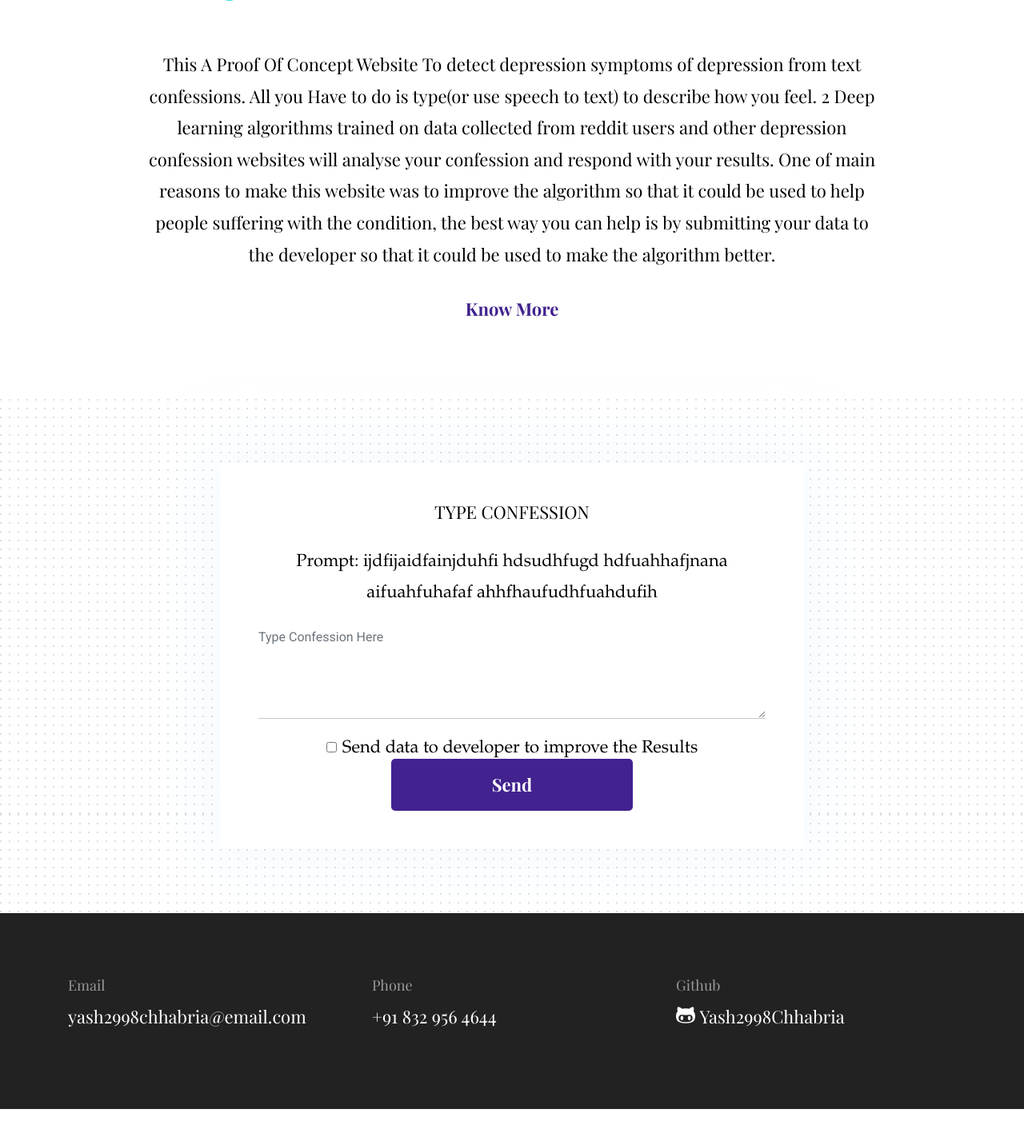
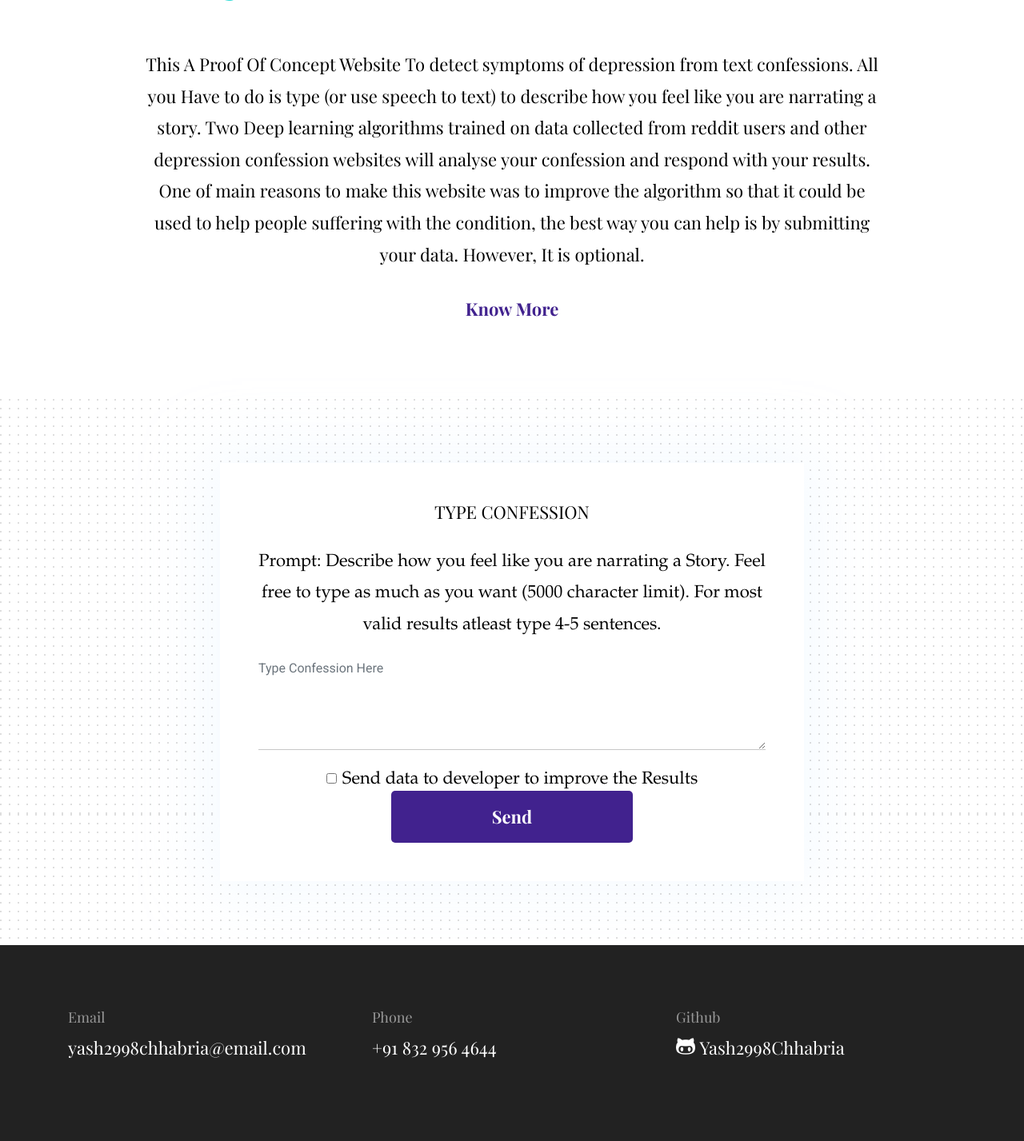
Before and after one commit to yash2998chhabria/Django-RNN, a Django app: page / in a window 1280 px wide; the page is wider, and only the part inside the window is pictured. Shown: the part 815-2242 px from the top of that part at 80% size. Before the commit the page ends 2202 px from the top of that part, so only its background shows below. Run offline with Django 3.2, Linux system fonts and the light colour scheme; some libraries are stand-ins or nearby versions.

Commit message:
Update home.html

```diff
--- a/Templates/home.html
+++ b/Templates/home.html
@@ -57,7 +57,7 @@
   <div class="container">
     <div class="row">
       <div class="col-lg-10 mx-auto text-center">
-        <p class="font-secondary paragraph-lg text-dark">This A Proof Of Concept Website To detect depression symptoms of depression from text confessions. All you Have to do is type(or use speech to text) to describe how you feel. 2 Deep learning algorithms trained on data collected from reddit users and other depression confession websites will analyse your confession and respond with your results. One of main reasons to make this website was to improve the algorithm so that it could be used to help people suffering with the condition, the best way you can help is by submitting your data to the developer so that it could be used to make the algorithm better.</p>
+        <p class="font-secondary paragraph-lg text-dark">This A Proof Of Concept Website To detect symptoms of depression from text confessions. All you Have to do is type (or use speech to text) to describe how you feel like you are narrating a story. Two Deep learning algorithms trained on data collected from reddit users and other depression confession websites will analyse your confession and respond with your results. One of main reasons to make this website was to improve the algorithm so that it could be used to help people suffering with the condition, the best way you can help is by submitting your data. However, It is optional.</p>
         <a href="about/" class="btn btn-transparent">know more</a>
       </div>
     </div>
@@ -71,7 +71,7 @@
       <div class="col-lg-8 mx-auto">
         <div class="bg-white rounded text-center p-5 shadow-down">
           <h4 class="mb-30">TYPE CONFESSION</h4>
-          <p class="paragraph-lg text-dark" style="font-family: Garamond, serif;">Prompt: ijdfijaidfainjduhfi hdsudhfugd hdfuahhafjnana aifuahfuhafaf ahhfhaufudhfuahdufih</p>
+          <p class="paragraph-lg text-dark" style="font-family: Garamond, serif;">Prompt: Describe how you feel like you are narrating a Story. Feel free to type as much as you want (5000 character limit). For most valid results atleast type 4-5 sentences.</p>
           <form id="send_ui_data" method="POST" class="row align-items-center">
             {% csrf_token %}
             <!--<div class="col-12">-->
```
